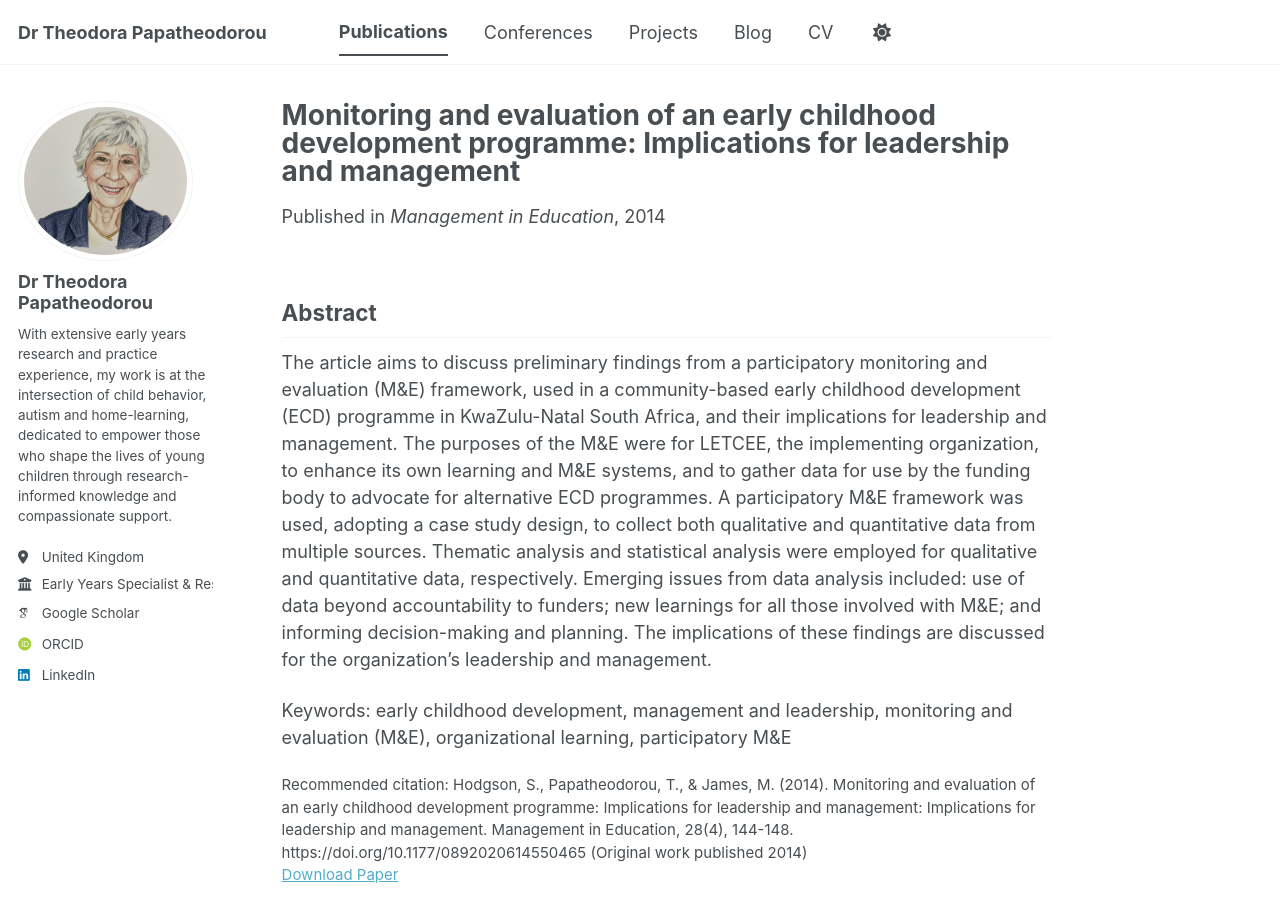
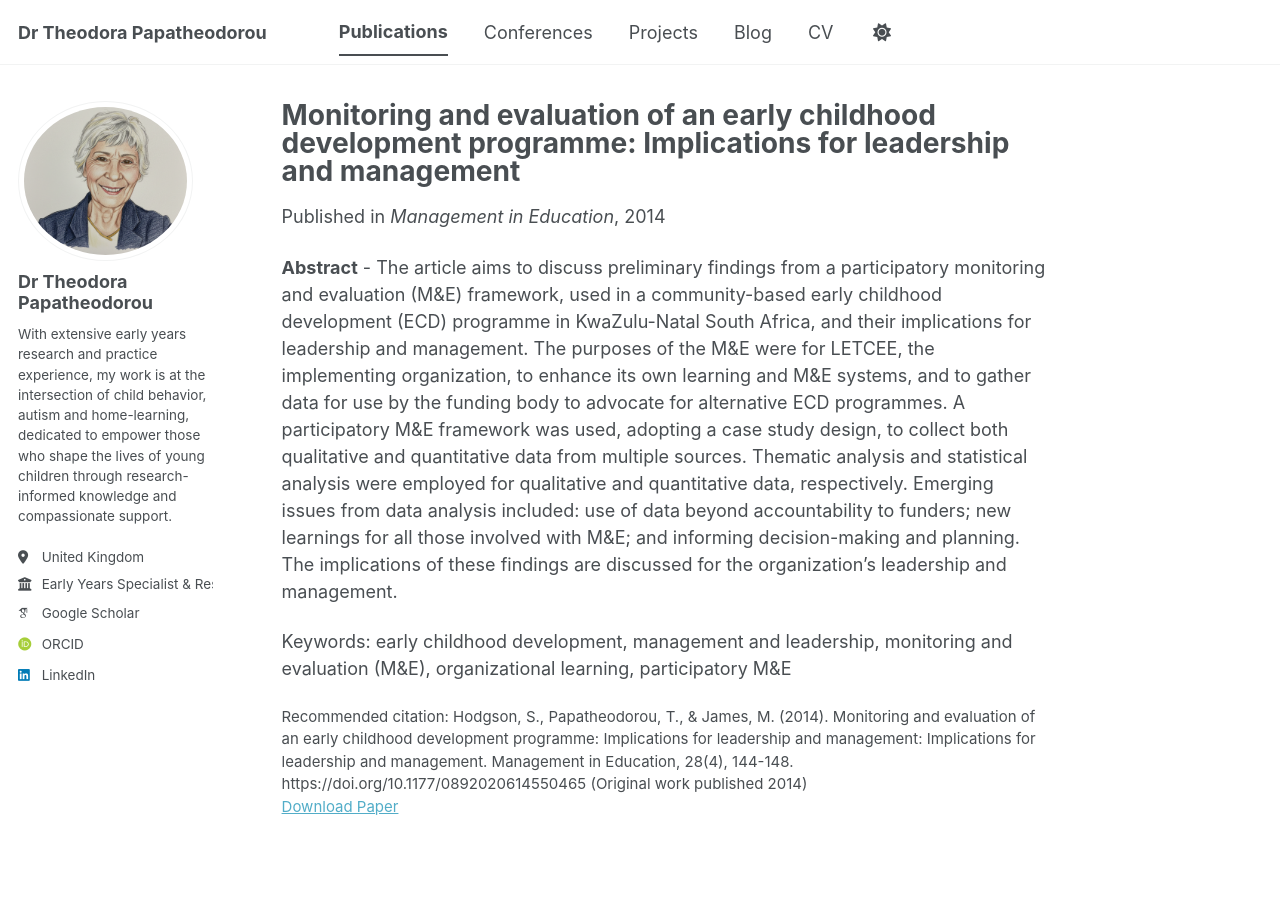
Before and after one commit to theodorapapatheodorou/theodorapapatheodorou.github.io, a Jekyll site: the page built from _publications/2026-02-20-monitoring-and-evaluation-of-an-early-childhood-development-programme-implications-for-leadership-and-management.md, in a window 1280 px wide and 900 px high. Built offline with Jekyll 4.4.1, drawn with Linux system fonts in a browser that asks for light colours; some web fonts are replaced; a script bundle is joined from its source files by our own code; library files that are not in the unit come from our copies.

```diff
--- a/_publications/2026-02-20-monitoring-and-evaluation-of-an-early-childhood-development-programme-implications-for-leadership-and-management.md
+++ b/_publications/2026-02-20-monitoring-and-evaluation-of-an-early-childhood-development-programme-implications-for-leadership-and-management.md
@@ -12,8 +12,6 @@ citation: "Hodgson, S., Papatheodorou, T., & James, M. (2014). Monitoring and
   https://doi.org/10.1177/0892020614550465 (Original work published 2014)"
 collection: publications
 ---
-## Abstract
-
-The article aims to discuss preliminary findings from a participatory monitoring and evaluation (M&E) framework, used in a community-based early childhood development (ECD) programme in KwaZulu-Natal South Africa, and their implications for leadership and management. The purposes of the M&E were for LETCEE, the implementing organization, to enhance its own learning and M&E systems, and to gather data for use by the funding body to advocate for alternative ECD programmes. A participatory M&E framework was used, adopting a case study design, to collect both qualitative and quantitative data from multiple sources. Thematic analysis and statistical analysis were employed for qualitative and quantitative data, respectively. Emerging issues from data analysis included: use of data beyond accountability to funders; new learnings for all those involved with M&E; and informing decision-making and planning. The implications of these findings are discussed for the organization’s leadership and management.
+**Abstract** - The article aims to discuss preliminary findings from a participatory monitoring and evaluation (M&E) framework, used in a community-based early childhood development (ECD) programme in KwaZulu-Natal South Africa, and their implications for leadership and management. The purposes of the M&E were for LETCEE, the implementing organization, to enhance its own learning and M&E systems, and to gather data for use by the funding body to advocate for alternative ECD programmes. A participatory M&E framework was used, adopting a case study design, to collect both qualitative and quantitative data from multiple sources. Thematic analysis and statistical analysis were employed for qualitative and quantitative data, respectively. Emerging issues from data analysis included: use of data beyond accountability to funders; new learnings for all those involved with M&E; and informing decision-making and planning. The implications of these findings are discussed for the organization’s leadership and management.
 
 Keywords: early childhood development, management and leadership, monitoring and evaluation (M&E), organizational learning, participatory M&E
```
